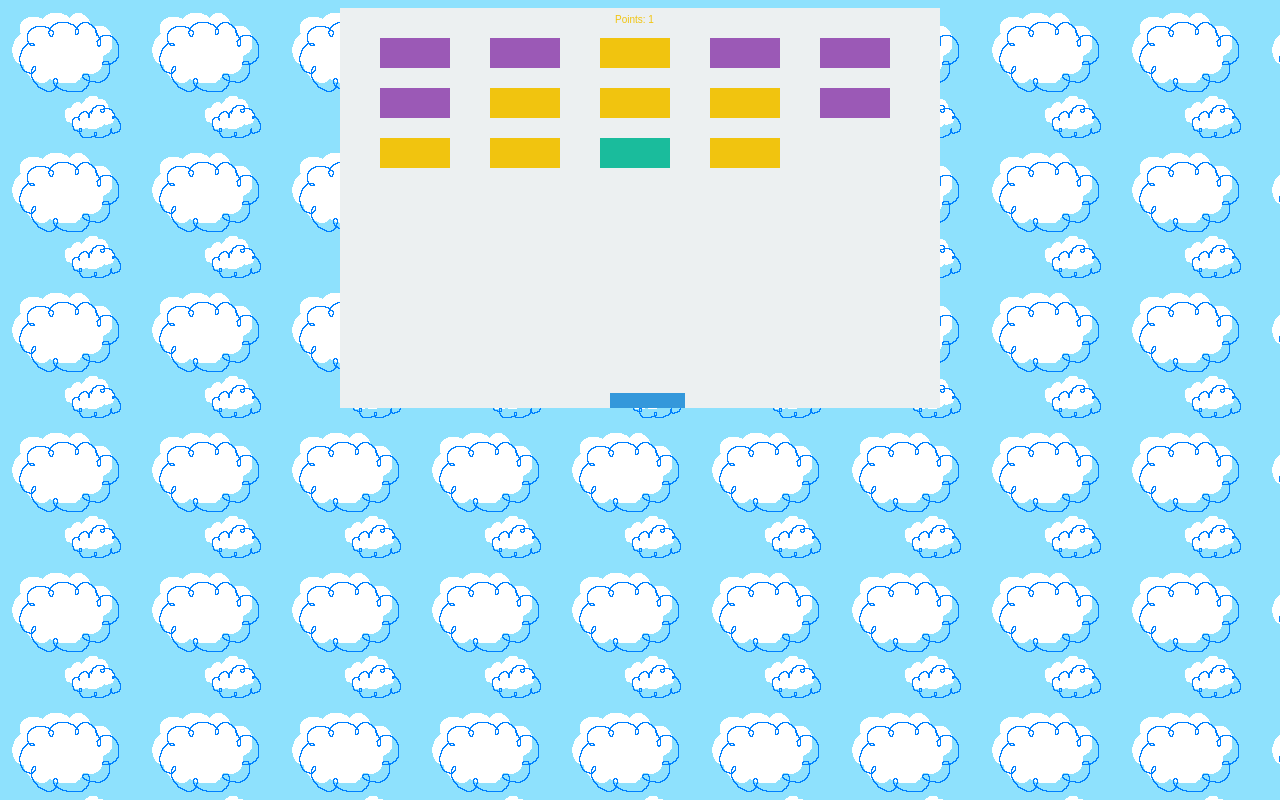
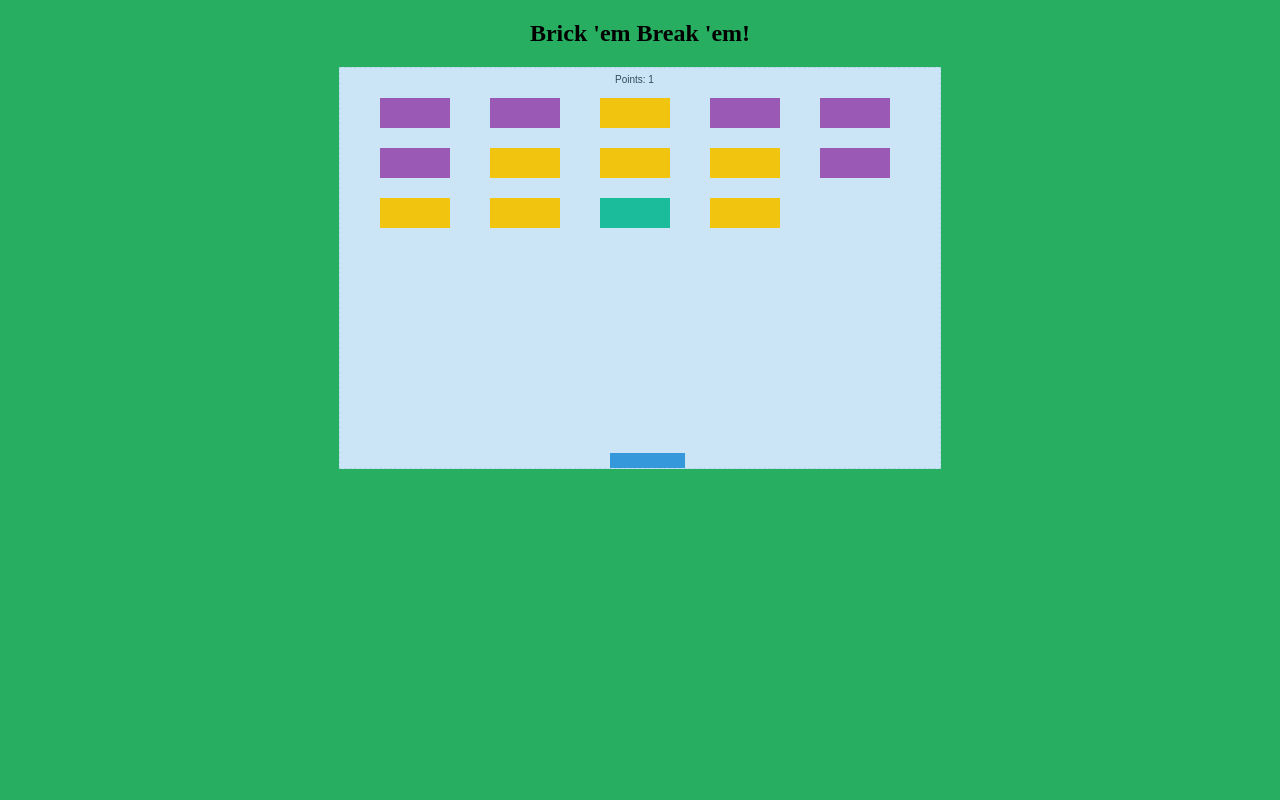
Before and after one commit to nikki-b/brick_breaker, a plain HTML site: page index.html in a window 1280 px wide. Drawn offline with Linux system fonts and the light colour scheme.

Commit message:
bg changed

```diff
--- a/index.html
+++ b/index.html
@@ -5,19 +5,25 @@
 	<title>BrickBreaker!</title>
 	<style>
 		body{
-			background-image: url('clouds.gif')
+			background: #27ae60;
 		}
 		canvas{
-			background: #ecf0f1;
+			border: 1px dashed lightblue;
+			background: #cce5f6;
 		}
 		div{
 			display: flex;
 		  align-items: center;
 		  justify-content: center;
 		}
+		h2{
+			text-align: center;
+			display: block;
+		}
 	</style>
 </head>
 <body>
+	<h2>Brick 'em Break 'em!</h2>
 	<div>
 		<canvas id = "gameCanvas" height="400" width="600"></canvas>
 	</div>
@@ -163,6 +169,7 @@
 			drawPaddle();
 			drawBricks();
 			// points display
+			cx.fillStyle = "#34495e"
 			cx.fillText("Points: " + points, canvas.width/2 - 25, 15);
 			collisionDetection();
 			// winner?
```
Also changed, not shown: clouds.gif (deleted), white_brick_wall_@2X.png (added).
